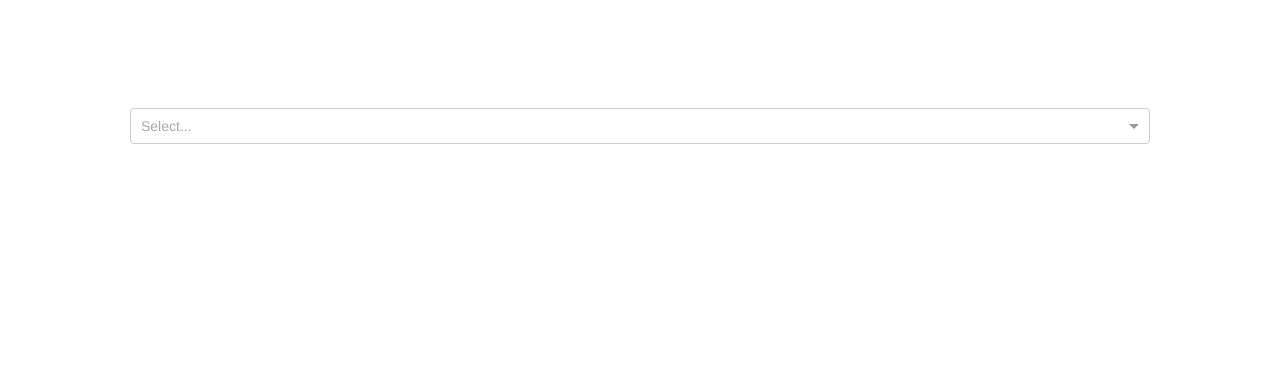
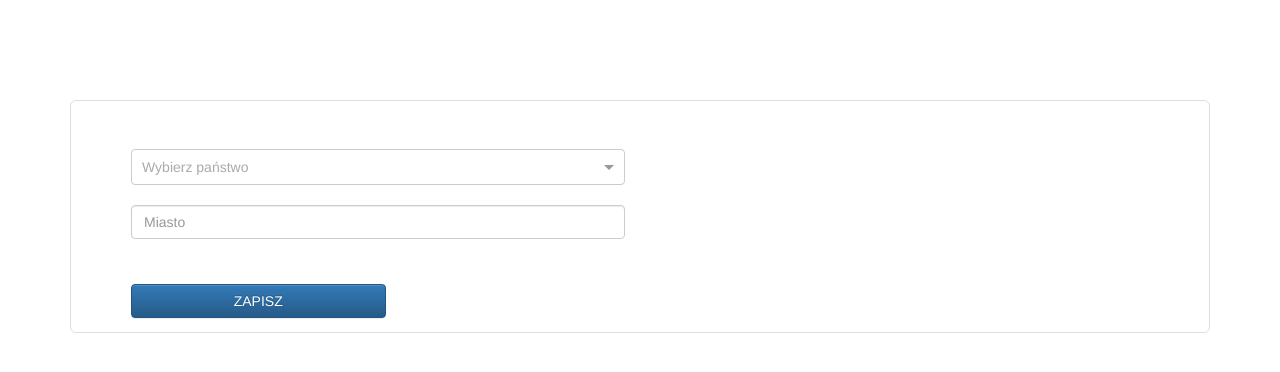
Before and after one commit to dedep/rikst, a React (Create React App) app: page /new in a window 1280 px wide. Shown: the top 372 px of the page. Built offline with nearby package versions, Linux system fonts and the light colour scheme.

Commit message:
Styling new city form.

```diff
--- a/src/App.css
+++ b/src/App.css
@@ -5,6 +5,7 @@
 .countries-group.jumbotron {
   background-color: inherit;
   margin-top: 60px;
+  border: 1px solid #ddd;
 }
 
 .header {
--- a/src/NewCity.css
+++ b/src/NewCity.css
@@ -5,3 +5,20 @@
     margin-top: -1px;
     margin-left: -3px;
 }
+
+.city-input {
+    margin-top: 20px;
+}
+
+.NewCity {
+    margin-top: 100px;
+}
+
+.NewCity .jumbotron {
+    background-color: inherit;
+    border: 1px solid #ddd;
+}
+
+.form-group.submit {
+    margin-top: 30px;
+}
--- a/src/NewCity.js
+++ b/src/NewCity.js
@@ -8,7 +8,7 @@ import './NewCity.css';
 
 import {allCountries} from './repository/CountriesRepository';
 
-const GravatarValue = createClass({
+const CountryFlag = createClass({
   propTypes: {
     children: PropTypes.node,
     value: PropTypes.object
@@ -27,7 +27,6 @@ const GravatarValue = createClass({
 });
 
 var NewCity = createClass({
-
   getInitialState () {
     return {
       country: undefined
@@ -50,7 +49,9 @@ var NewCity = createClass({
     return (
       <div className="NewCity">
         <div className="container">
-          <div className="countries-group jumbotron">
+          <div className="jumbotron">
+            <div className="row">
+              <div className="col-md-12 col-lg-6">
                 <Select
                   name="form-field-name"
                   value={this.state.country}
@@ -58,8 +59,24 @@ var NewCity = createClass({
                   clearable={false}
                   options={options}
                   onChange={this.updateValue}
-              valueComponent={GravatarValue}
+                  valueComponent={CountryFlag}
+                  placeholder="Wybierz państwo"
+                  noResultsText="Nie znaleziono państwa"
                 />
+              </div>
+            </div>
+
+            <div className="row city-input">
+              <div className="col-md-12 col-lg-6">
+                <div className="form-group">
+                  <input type="text" className="form-control" placeholder="Miasto" />
+                </div>
+              </div>
+            </div>
+
+            <div className="form-group submit">
+              <button type="button" className="col-md-3 col-sm-8 col-xs-12 btn btn-primary">ZAPISZ</button>
+            </div>
           </div>
         </div>
       </div>
```
Lines whose indentation alone changed are shown as unchanged.
